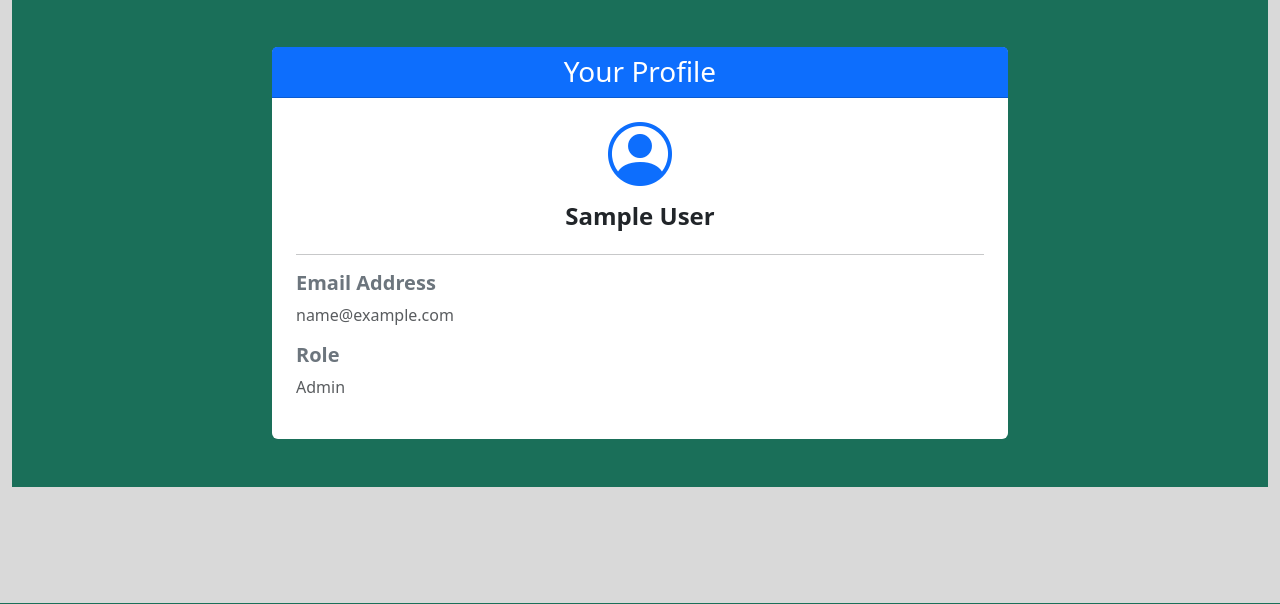
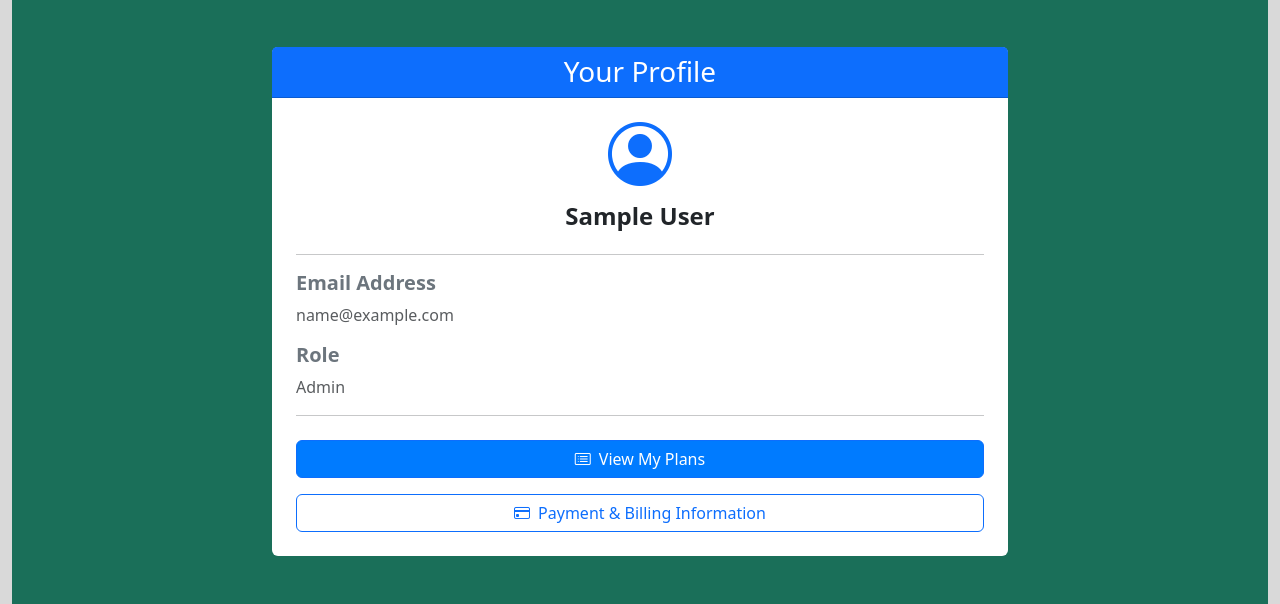
Before and after one commit to KadenNYP/ISPJ_Group5C, a Flask app: page /profile in a window 1280 px wide. Shown: the part 197-801 px from the top of the page. Run offline with Flask 3, Linux system fonts and the light colour scheme; a user stored in the database is signed in; tables that the repository leaves empty hold one stand-in row (values such as "Sample post").

Commit message:
Update : Profile page to include View Purchased_Plans & Billing_Info buttons + Payment table (database/models)

```diff
--- /dev/null
+++ b/app/Templates/user/Billing_Info.html
@@ -0,0 +1,5 @@
+{% extends 'base.html' %}
+
+{% block content %}
+
+{% endblock %}
--- /dev/null
+++ b/app/Templates/user/Purchase_Plans.html
@@ -0,0 +1,5 @@
+{% extends 'base.html' %}
+
+{% block content %}
+
+{% endblock %}
--- a/app/Templates/user/profile.html
+++ b/app/Templates/user/profile.html
@@ -30,6 +30,30 @@
                                 {{ role_mapping.get(current_user.role_id) }}
                             </p>
                         </div>
+                        <hr>
+                        <div class="profile-actions mt-4">
+                            <div class="d-grid gap-3">
+                                {% if has_purchased_plan %}
+                                <a href="{{ url_for('route.purchased_plan') }}" class="btn btn-primary">
+                                    <i class="bi bi-card-list me-2"></i>View My Plans
+                                </a>
+                                {% else %}
+                                <button class="btn btn-secondary" disabled>
+                                    <i class="bi bi-card-list me-2"></i>No Active Plans
+                                </button>
+                                {% endif %}
+
+                                {% if has_billing_info %}
+                                <a href="{{ url_for('route.billing_info') }}" class="btn btn-outline-primary">
+                                    <i class="bi bi-credit-card me-2"></i>Payment & Billing Information
+                                </a>
+                                {% else %}
+                                <button class="btn btn-outline-secondary" disabled>
+                                    <i class="bi bi-credit-card me-2"></i>No Billing Information
+                                </button>
+                                {% endif %}
+                            </div>
+                        </div>
                     </div>
                 </div>
             </div>
--- a/app/auth.py
+++ b/app/auth.py
@@ -104,7 +104,13 @@ def logout():
 @auth.route('profile', methods=["GET", "POST"])
 @login_required
 def profile():
-    return render_template('user/profile.html', user=current_user)
+    has_purchased_plan = db.session.query(Purchase_details).filter_by(email=current_user.email).first() is not None
+
+    has_billing_info = db.session.query(BillingAddress).filter_by(email=current_user.email).first() is not None
+    has_payment_info = db.session.query(Payment).filter_by(email=current_user.email).first() is not None
+    has_complete_info = has_billing_info and has_payment_info
+
+    return render_template('user/profile.html', user=current_user, has_purchased_plan=has_purchased_plan, has_billing_info=has_complete_info)
 
 
 @auth.route('userdb', methods=["GET", "POST"])
--- a/app/models.py
+++ b/app/models.py
@@ -78,6 +78,8 @@ class Payment(db.Model):
 
     id = db.Column(db.Integer, primary_key=True)
     user_id = db.Column(db.Integer, db.ForeignKey('user.id'), nullable=False)
+    fname = db.Column(db.String(150), nullable=False)
+    email = db.Column(db.String(150), nullable=False)
     cardholder_name = db.Column(db.String(100), nullable=False)
     card_number = db.Column(db.String(200), nullable=False)
     expiration_date = db.Column(db.String(5), nullable=False)
```
Also changed, not shown: app/route.py (+13 -1 lines).
